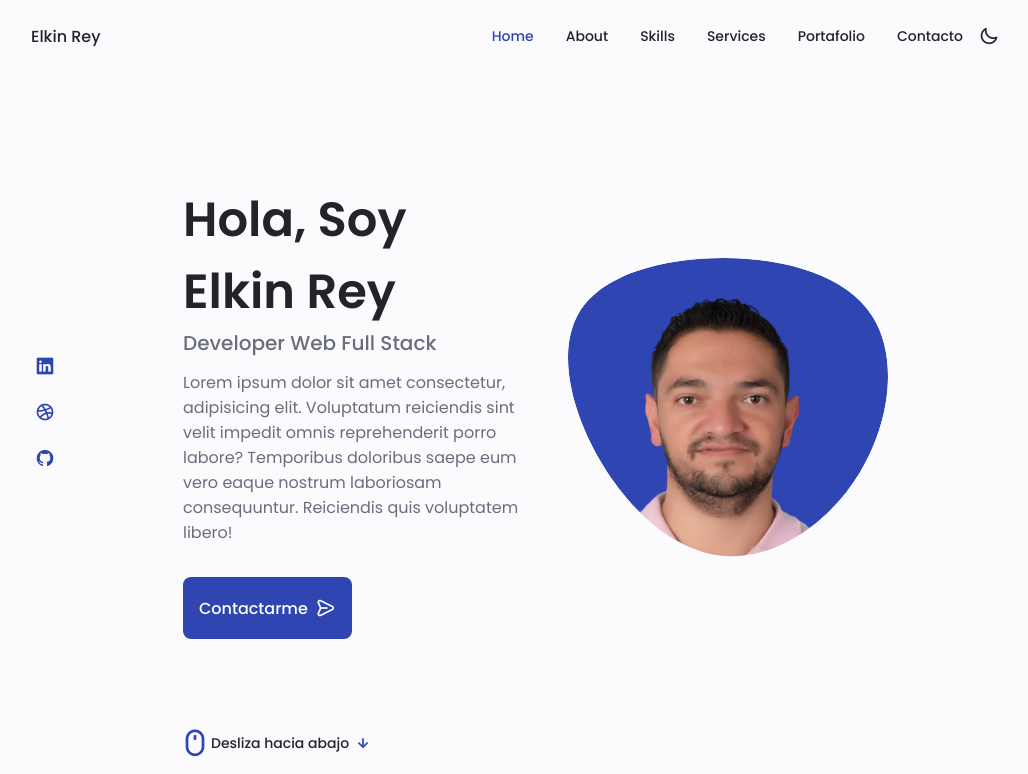
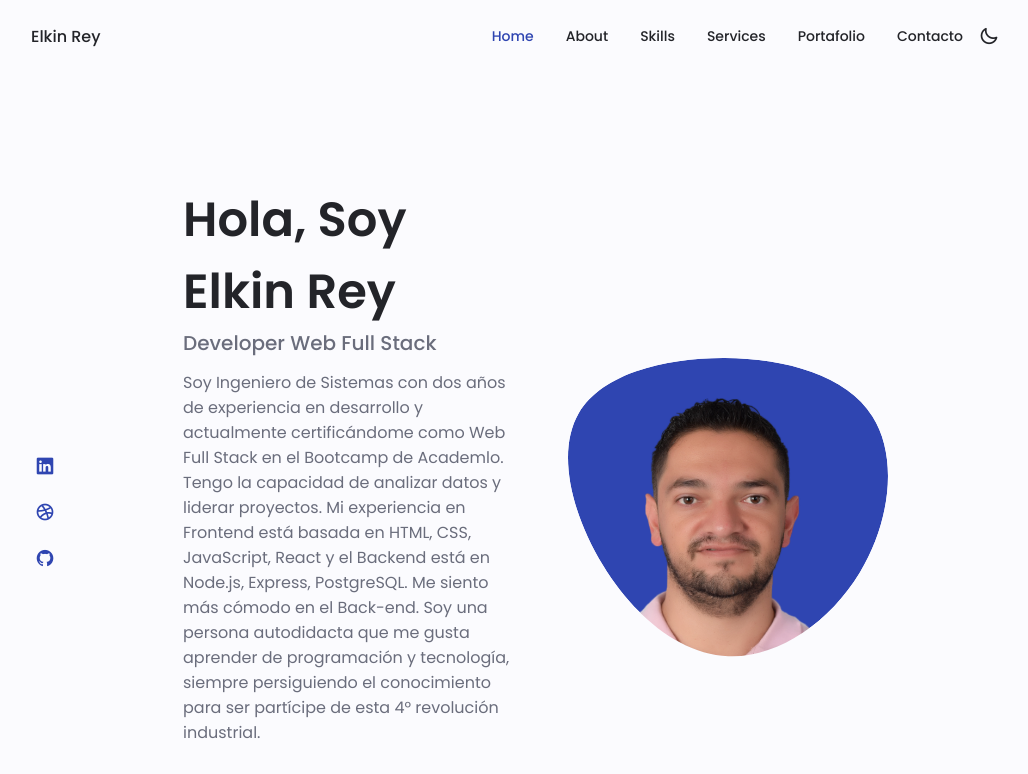
Before and after one commit to granking/portafolio.github.io-, a plain HTML site: page index.html in a window 1280 px wide. Shown: the top 774 px of the page, without its empty margins (125-1153 px from the left). Drawn offline with nearby package versions, Linux system fonts and the light colour scheme.

Commit message:
cambiando el perfil profecional la intro.

```diff
--- a/index.html
+++ b/index.html
@@ -106,7 +106,13 @@
                     <div class="home__data">
                         <h1 class="home__title">Hola, Soy Elkin Rey</h1>
                         <h3 class="home__subtitle">Developer Web Full Stack</h3>
-                        <p class="home__description">Lorem ipsum dolor sit amet consectetur, adipisicing elit. Voluptatum reiciendis sint velit impedit omnis reprehenderit porro labore? Temporibus doloribus saepe eum vero eaque nostrum laboriosam consequuntur. Reiciendis quis voluptatem libero!</p>
+                        <p class="home__description">Soy Ingeniero de Sistemas con dos años de experiencia en desarrollo y actualmente certificándome
+                            como Web Full Stack en el Bootcamp de Academlo.
+                            Tengo la capacidad de analizar datos y liderar proyectos. Mi experiencia en Frontend está basada en
+                            HTML, CSS, JavaScript, React y el Backend está en Node.js, Express, PostgreSQL. Me siento más
+                            cómodo en el Back-end.
+                            Soy una persona autodidacta que me gusta aprender de programación y tecnología, siempre
+                            persiguiendo el conocimiento para ser partícipe de esta 4° revolución industrial.</p>
                         <a href="#contacto" class="button button--flex">
                             Contactarme<i class="uil uil-message button__icon"></i>
                         </a>
```
